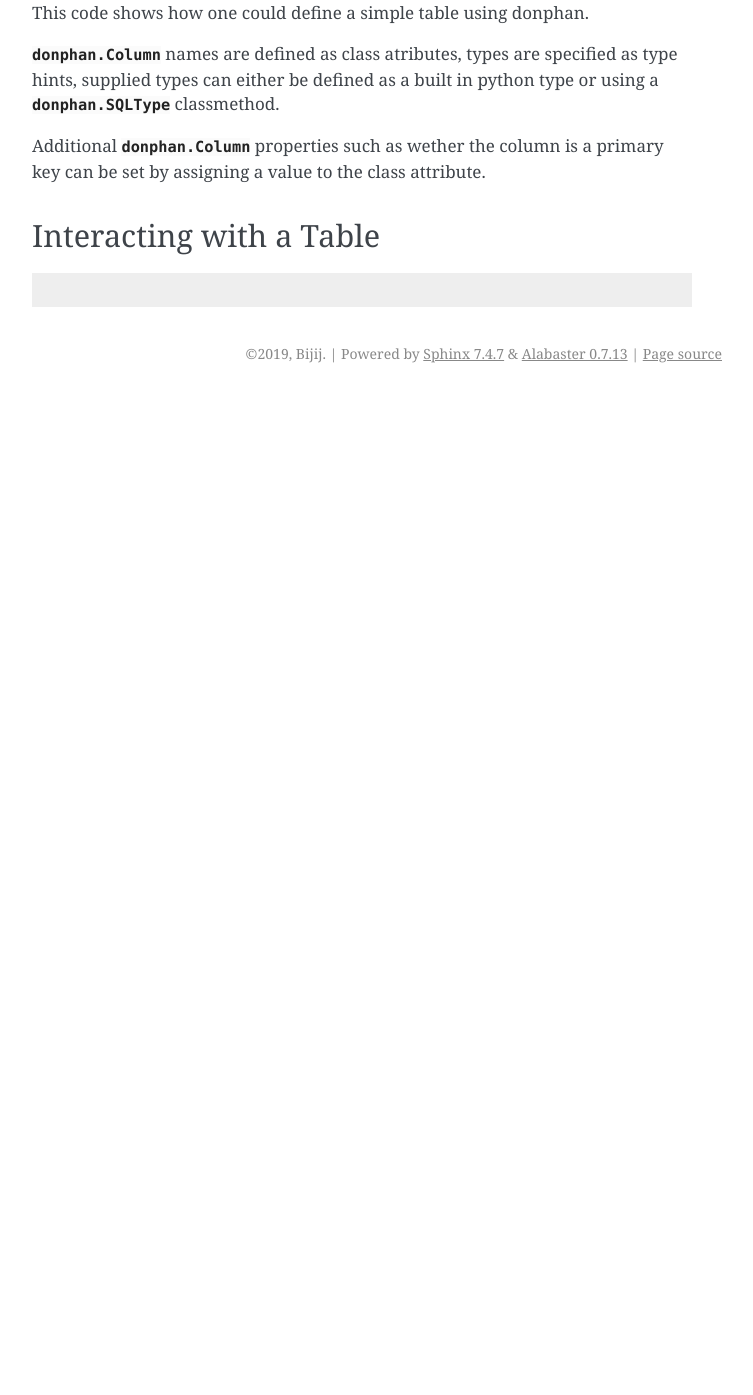
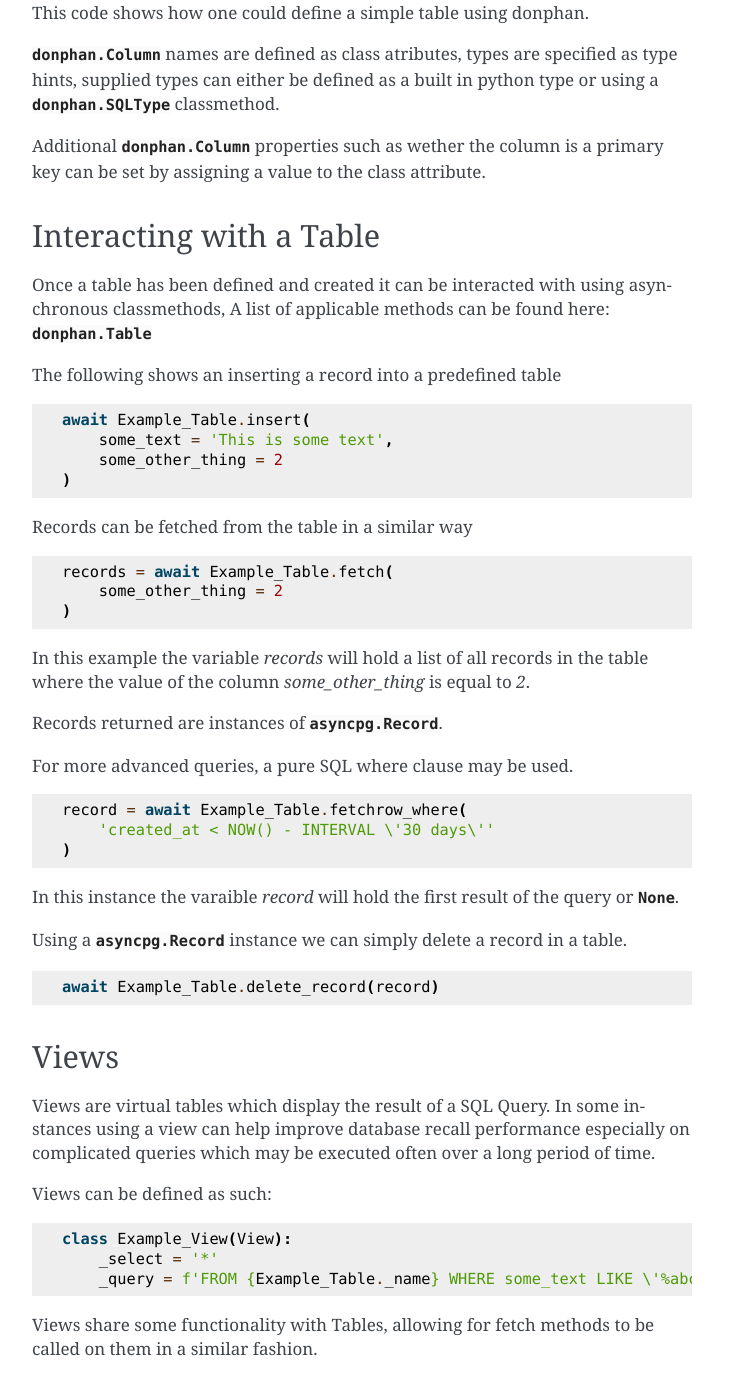
Before and after one commit to bijij/Donphan, a Sphinx documentation site: the page built from docs/quickstart.rst, in a window 1280 px wide and 1400 px high, scrolled down 524 px. Shown: the top 1395 px of the window, without its empty margins (388-1141 px from the left). Built offline with Sphinx 7.4.7, drawn with Linux system fonts in a browser that asks for light colours; before the commit the page ends 917 px from its top, so only the background shows below that.

Commit message:
Complete quick start guide.

```diff
--- a/docs/intro.rst
+++ b/docs/intro.rst
@@ -1,2 +1,4 @@
 Introduction
 ============
+
+Donphan is a PostgreSQL database wrapper for python.
--- a/docs/quickstart.rst
+++ b/docs/quickstart.rst
@@ -15,7 +15,7 @@ Tables are simple to define.
 
     class Example_Table(Table):
         id: int = Column(primary_key=True, auto_increment=True)     # example auto increment primary key
-        created_at: SQLType.Timestamp() = Column(default="NOW()")   # example column with a default value
+        created_at: SQLType.Timestamp() = Column(default='NOW()')   # example column with a default value
         some_text: str                                              # example simple text column
         some_other_thing: int = Column(references=Other_Table.id)   # example coulmn with a foreign key
 
@@ -39,4 +39,61 @@ can be set by assigning a value to the class attribute.
 Interacting with a Table
 ------------------------
 
+Once a table has been defined and created it can be interacted with using asynchronous
+classmethods, A list of applicable methods can be found here: :class:`donphan.Table`
+
+The following shows an inserting a record into a predefined table
+
 .. code-block:: python3
+
+    await Example_Table.insert(
+        some_text = 'This is some text',
+        some_other_thing = 2
+    )
+
+Records can be fetched from the table in a similar way
+
+.. code-block:: python3
+
+    records = await Example_Table.fetch(
+        some_other_thing = 2
+    )
+
+In this example the variable `records` will hold a list of all records in the table where
+the value of the column `some_other_thing` is equal to `2`.
+
+Records returned are instances of :class:`asyncpg.Record`.
+
+For more advanced queries, a pure SQL where clause may be used.
+
+.. code-block:: python3
+
+    record = await Example_Table.fetchrow_where(
+        'created_at < NOW() - INTERVAL \'30 days\''
+    )
+
+In this instance the varaible `record` will hold the first result of the query or :class:`None`.
+
+Using a :class:`asyncpg.Record` instance we can simply delete a record in a table.
+
+.. code-block:: python3
+
+    await Example_Table.delete_record(record)
+
+
+Views
+-----
+
+Views are virtual tables which display the result of a SQL Query. In some instances using a view can help
+improve database recall performance especially on complicated queries which may be executed often over a long
+period of time.
+
+Views can be defined as such:
+
+.. code-block:: python3
+
+    class Example_View(View):
+        _select = '*'
+        _query = f'FROM {Example_Table._name} WHERE some_text LIKE \'%abc%\''
+
+Views share some functionality with Tables, allowing for fetch methods to be called on them in a similar fashion.
```
